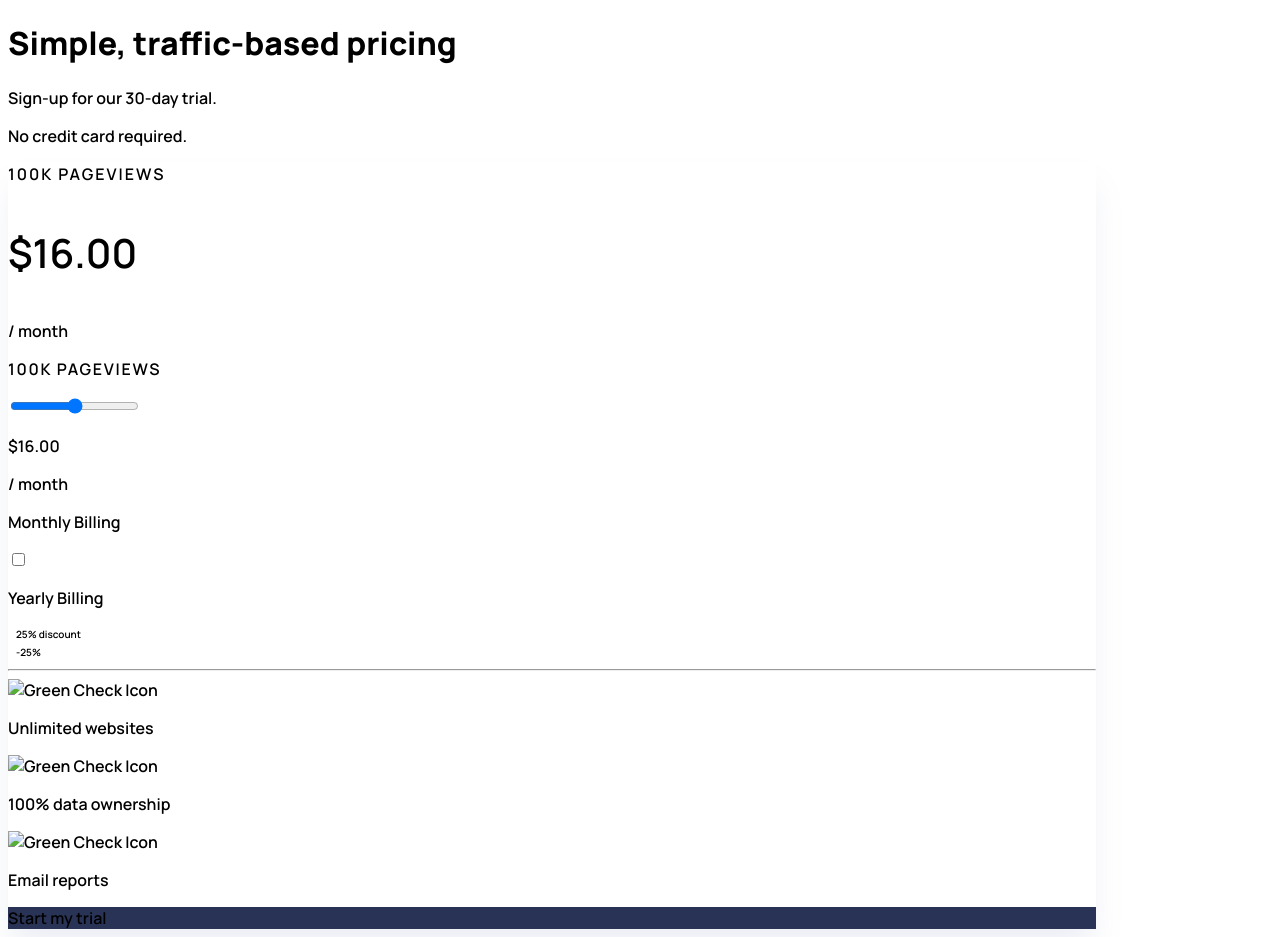
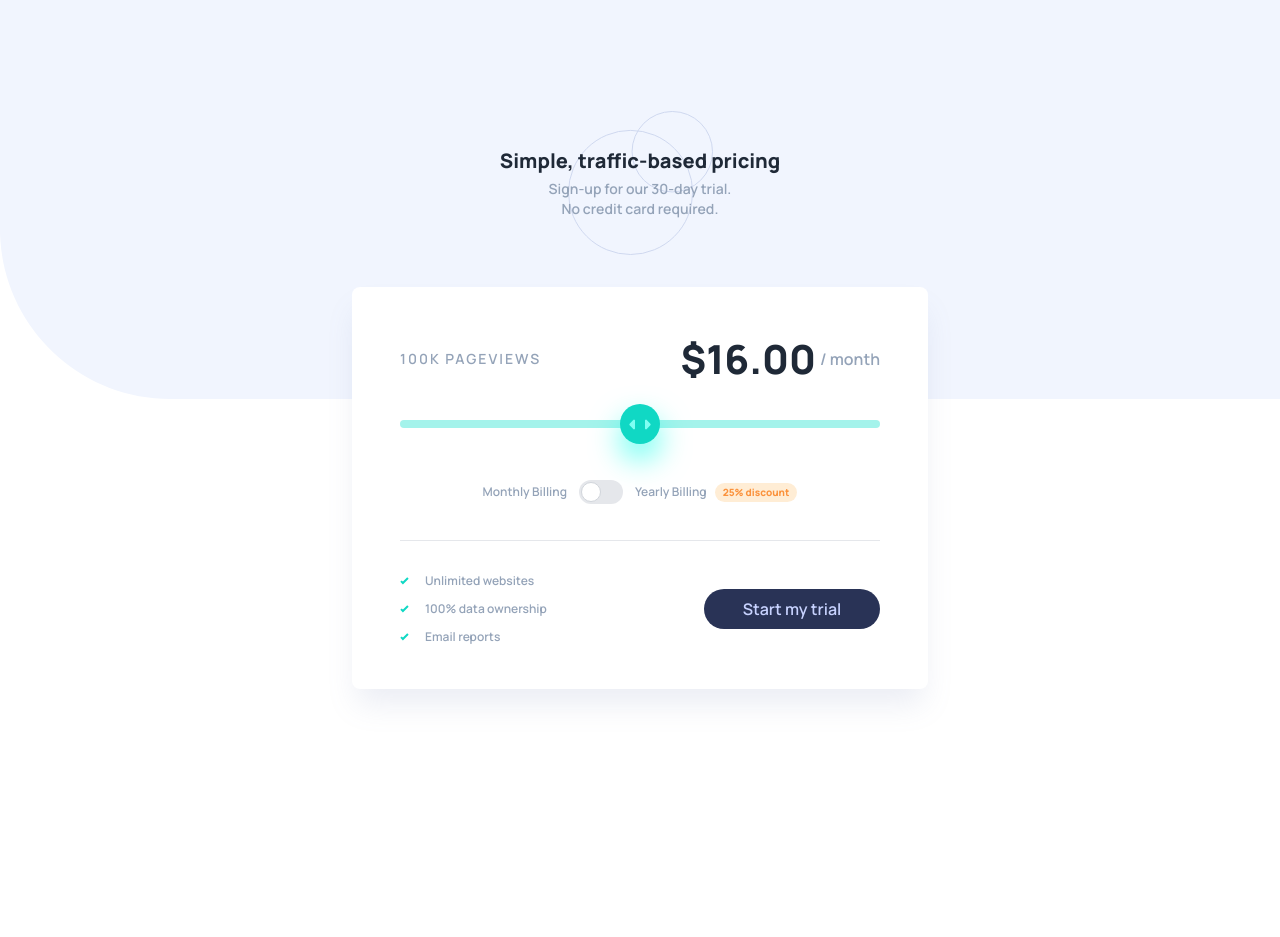
Before and after one commit to GioKatamadze/Interactive-Pricing-Component, a website: page src/index.html in a window 1280 px wide. After the commit the page ends 800 px from the top, so only its background shows below. Drawn offline with Linux system fonts and the light colour scheme; the site is published under a folder, as on GitHub Pages, so addresses that start at the root find nothing.

Commit message:
Upload project files

```diff
--- a/src/index.html
+++ b/src/index.html
@@ -6,16 +6,16 @@
     <meta http-equiv="X-UA-Compatible" content="IE=edge" />
     <meta name="viewport" content="width=device-width, initial-scale=1.0" />
     <link href="https://fonts.googleapis.com/css2?family=Manrope:wght@600;800&display=swap" rel="stylesheet">
-    <link href="/dist/output.css" rel="stylesheet">
+    <link href="../dist/output.css" rel="stylesheet">
     <script src="script.js" defer></script>
     <title>Interactive Pricing Component</title>
 </head>
 
 <body class="bg-left-top lg:bg-contain flex justify-center flex-wrap flex-col items-center bg-no-repeat h-screen px-6"
-    style="background-image: url(/images/bg-pattern.svg); font-family: 'Manrope', sans-serif;">
+    style="background-image: url(../images/bg-pattern.svg); font-family: 'Manrope', sans-serif;">
 
     <div id="hero" class="bg-no-repeat bg-contain bg-center flex justify-center items-center flex-col h-36"
-        style="background-image: url(/images/pattern-circles.svg)">
+        style="background-image: url(../images/pattern-circles.svg)">
         <h1 class="text-xl font-extrabold text-gray-800 mb-1">Simple, traffic-based pricing</h1>
         <p class="text-sm text-slate-400 font-semibold">Sign-up for our 30-day trial.</p>
         <p class="text-sm text-slate-400 font-semibold">No credit card required.</p>
@@ -76,15 +76,15 @@
 
             <div id="fetures" class="flex flex-col mt-6 sm:mt-0 sm:items-start">
                 <div class="feature1 flex justify-center items-center mt-3 sm:mt-0">
-                    <img class=" mr-4" src="/images/icon-check.svg" alt="Green Check Icon">
+                    <img class=" mr-4" src="../images/icon-check.svg" alt="Green Check Icon">
                     <p class="text-slate-400 font-semibold text-xs">Unlimited websites</p>
                 </div>
                 <div class="feature2 flex justify-center items-center mt-3">
-                    <img class=" mr-4" src="/images/icon-check.svg" alt="Green Check Icon">
+                    <img class=" mr-4" src="../images/icon-check.svg" alt="Green Check Icon">
                     <p class="text-slate-400 font-semibold text-xs">100% data ownership </p>
                 </div>
                 <div class="feature3 flex justify-center items-center mt-3">
-                    <img class=" mr-4" src="/images/icon-check.svg" alt="Green Check Icon">
+                    <img class=" mr-4" src="../images/icon-check.svg" alt="Green Check Icon">
                     <p class="text-slate-400 font-semibold text-xs">Email reports</p>
                 </div>
             </div>
```
Also changed, not shown: README.md, dist/output.css.
